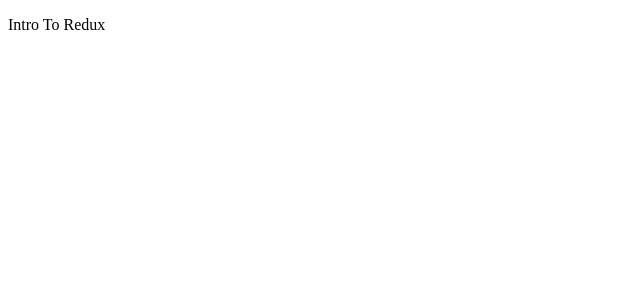
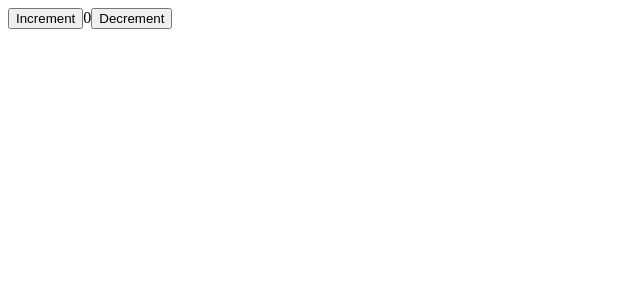
Before and after one commit to blueleorio/intro-to-redux, a React (Create React App) app: page / in a window 1280 px wide. Shown: the top 300 px of the page, without its empty margins (0-640 px from the left). Built offline with nearby package versions, Linux system fonts and the light colour scheme.

Commit message:
randomCommit

```diff
--- a/src/App.js
+++ b/src/App.js
@@ -1,8 +1,11 @@
 import React from "react";
+import counterReducer from "./features/counter/reducer";
+import { Counter } from "./features/counter/Counter";
 function App() {
   return (
     <div className="App">
-      <p>Intro To Redux</p>
+      {/* <p>Intro To Redux</p> */}
+      <Counter />
     </div>
   );
 }
--- a/src/app/store.js
+++ b/src/app/store.js
@@ -1,9 +1,8 @@
-import { configureStore, combineReducers } from "@reduxjs/toolkit";
-import counterReducer from "../features/Counter/reducer";
+import { configureStore } from "@reduxjs/toolkit";
+import counterReducer from "../features/counter/counterSlice";
 
-const initialState = {};
-const store = configureStore(
-  combineReducers({
+export default configureStore({
+  reducer: {
     counter: counterReducer,
-  })
-);
+  },
+});
--- /dev/null
+++ b/src/features/counter/Counter.js
@@ -0,0 +1,28 @@
+import React from "react";
+import { useSelector, useDispatch } from "react-redux";
+import { decrement, increment } from "./counterSlice";
+
+export function Counter() {
+  const count = useSelector((state) => state.counter.value);
+  const dispatch = useDispatch();
+
+  return (
+    <div>
+      <div>
+        <button
+          aria-label="Increment value"
+          onClick={() => dispatch(increment())}
+        >
+          Increment
+        </button>
+        <span>{count}</span>
+        <button
+          aria-label="Decrement value"
+          onClick={() => dispatch(decrement())}
+        >
+          Decrement
+        </button>
+      </div>
+    </div>
+  );
+}
--- /dev/null
+++ b/src/features/counter/counterSlice.js
@@ -0,0 +1,29 @@
+import { createSlice } from "@reduxjs/toolkit";
+
+export const counterSlice = createSlice({
+  name: "counter",
+  initialState: {
+    value: 0,
+  },
+  reducers: {
+    increment: (state) => {
+      // Redux Toolkit allows us to write "mutating" logic in reducers. It
+      // doesn't actually mutate the state because it uses the Immer library,
+      // which detects changes to a "draft state" and produces a brand new
+      // immutable state based off those changes.
+      // Also, no return statement is required from these functions.
+      state.value += 1;
+    },
+    decrement: (state) => {
+      state.value -= 1;
+    },
+    incrementByAmount: (state, action) => {
+      state.value += action.payload;
+    },
+  },
+});
+
+// Action creators are generated for each case reducer function
+export const { increment, decrement, incrementByAmount } = counterSlice.actions;
+
+export default counterSlice.reducer;
--- a/src/index.js
+++ b/src/index.js
@@ -1,7 +1,13 @@
 import React from "react";
 import ReactDOM from "react-dom/client";
+import store from "./app/store";
+import { Provider } from "react-redux";
 
 import App from "./App";
 
 const root = ReactDOM.createRoot(document.getElementById("root"));
-root.render(<App />);
+root.render(
+  <Provider store={store}>
+    <App />
+  </Provider>
+);
```
